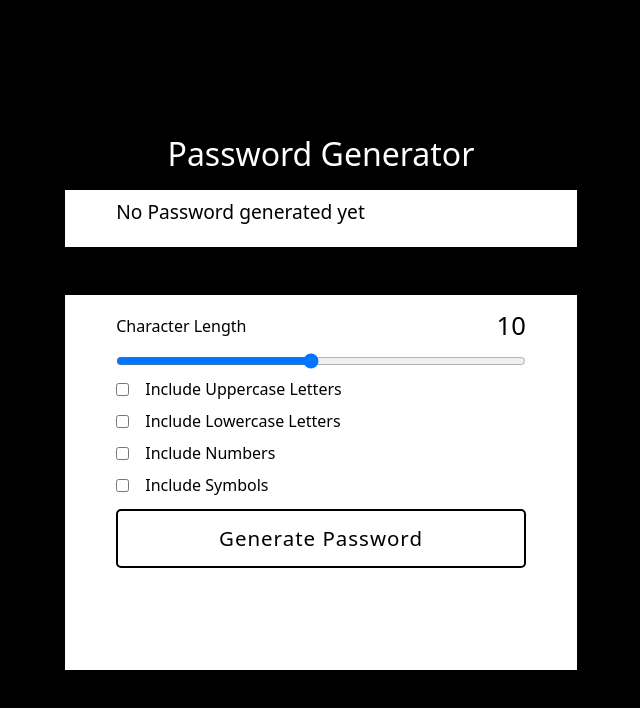
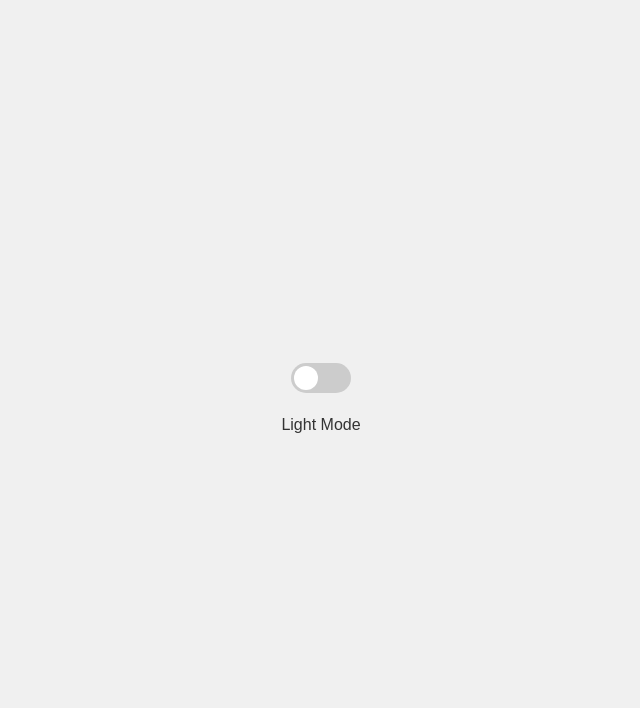
Before and after one commit to belbelbelbel/freetime-project, a React (Vite) app: page / in a window 1280 px wide. Shown: the top 708 px of the page, without its empty margins (319-959 px from the left). Built offline with nearby package versions, Linux system fonts and the light colour scheme.

Commit message:
debugged the errors

```diff
--- a/package.json
+++ b/package.json
@@ -10,6 +10,7 @@
     "preview": "vite preview"
   },
   "dependencies": {
+    "framer-motion": "^11.3.30",
     "react": "^18.3.1",
     "react-dom": "^18.3.1",
     "react-icons": "^5.3.0"
--- a/src/App.tsx
+++ b/src/App.tsx
@@ -1,7 +1,11 @@
 import './App.css'
-import { RandomPassword } from './Component/RandomPassword'
-import { Todo } from './Component/Todo'
+// import { RandomPassword } from './Component/RandomPassword'
+// import { SlideTabsExample } from './Component/SlideTabs'
+// import { Todo } from './Component/Todo'
+import { DarkMode } from './DarkMode';
 function App() {
+
+
   const FindTheThirdHighest = (a:number[]) => {
     if (a.length < 3) {
       alert('The array must contain at least three numbers')
@@ -34,7 +38,9 @@ function App() {
     <>
       <div>
         {/* <Todo /> */}
-        <RandomPassword/>
+        {/* <RandomPassword/> */}
+        {/* <SlideTabsExample/> */}
+        <DarkMode/>
       </div>
     </>
   )
--- /dev/null
+++ b/src/Component/SlideTabs.tsx
@@ -0,0 +1,73 @@
+import { useRef, useState } from "react";
+import { motion } from "framer-motion";
+
+export const SlideTabsExample = () => {
+  return (
+    <div className="bg-neutral-100 py-20">
+      <SlideTabs />
+    </div>
+  );
+};
+
+const SlideTabs = () => {
+  const [position, setPosition] = useState({
+    left: 0,
+    width: 0,
+    opacity: 0,
+  });
+
+  return (
+    <ul
+      onMouseLeave={() => {
+        setPosition((pv) => ({
+          ...pv,
+          opacity: 0,
+        }));
+      }}
+      className="relative mx-auto flex w-fit rounded-full border-2 border-black bg-white p-1"
+    >
+      <Tab setPosition={setPosition}>Home</Tab>
+      <Tab setPosition={setPosition}>Pricing</Tab>
+      <Tab setPosition={setPosition}>Features</Tab>
+      <Tab setPosition={setPosition}>Docs</Tab>
+      <Tab setPosition={setPosition}>Blog</Tab>
+
+      <Cursor position={position} />
+    </ul>
+  );
+};
+
+const Tab = ({ children, setPosition }:any) => {
+  const ref = useRef<any>(null);
+
+  return (
+    <li
+      ref={ref}
+      onMouseEnter={() => {
+        if (!ref?.current) return;
+
+        const { width } = ref.current.getBoundingClientRect();
+
+        setPosition({
+          left: ref.current.offsetLeft,
+          width,
+          opacity: 1,
+        });
+      }}
+      className="relative z-10 block cursor-pointer px-3 py-1.5 text-xs uppercase text-white mix-blend-difference md:px-5 md:py-3 md:text-base"
+    >
+      {children}
+    </li>
+  );
+};
+
+const Cursor = ({ position }:any) => {
+  return (
+    <motion.li
+      animate={{
+        ...position,
+      }}
+      className="absolute z-0 h-7 rounded-full bg-black md:h-12"
+    />
+  );
+};
--- a/src/Component/Todo.tsx
+++ b/src/Component/Todo.tsx
@@ -1,4 +1,4 @@
-import React, { ChangeEvent, KeyboardEvent, useState } from 'react'
+import  { ChangeEvent, KeyboardEvent, useState } from 'react'
 
 interface Task {
     id: number;
@@ -72,7 +72,9 @@ export const Todo = () => {
         return thirdnumber;
     }
 
-    const arrays = [10, 12, 13, 15, 34, 100];
+    console.log(thirdHighest)
+
+    // const arrays = [10, 12, 13, 15, 34, 100];
     // console.log(thirdHighest(arrays));
     return (
         <div>
--- /dev/null
+++ b/src/DarkMode.css
@@ -0,0 +1,67 @@
+/* App.css */
+
+body {
+    margin: 0;
+    font-family: Arial, sans-serif;
+  }
+
+  .app {
+    height: 100vh;
+    display: flex;
+    justify-content: center;
+    align-items: center;
+    flex-direction: column;
+    transition: background-color 0.3s ease, color 0.3s ease;
+  }
+
+  .light-mode {
+    background-color: #f0f0f0;
+    color: #333;
+  }
+
+  .dark-mode {
+    background-color: #333;
+    color: #f0f0f0;
+  }
+
+  .toggle-container {
+    display: flex;
+    justify-content: center;
+    align-items: center;
+    margin-bottom: 20px;
+  }
+
+  .toggle-input {
+    display: none;
+  }
+
+  .toggle-label {
+    display: flex;
+    align-items: center;
+    width: 60px;
+    height: 30px;
+    background-color: #ccc;
+    border-radius: 50px;
+    position: relative;
+    cursor: pointer;
+    transition: background-color 0.3s ease;
+  }
+
+  .toggle-circle {
+    position: absolute;
+    top: 3px;
+    left: 3px;
+    width: 24px;
+    height: 24px;
+    background-color: #fff;
+    border-radius: 50%;
+    transition: transform 0.5s ease;
+  }
+
+  .toggle-input:checked + .toggle-label {
+    background-color: #555;
+  }
+
+  .toggle-input:checked + .toggle-label .toggle-circle {
+    transform: translateX(30px);
+  }
--- /dev/null
+++ b/src/DarkMode.tsx
@@ -0,0 +1,25 @@
+import { useState } from 'react'
+import "../src/DarkMode.css"
+export const DarkMode = () => {
+    const [isDarkMode, setIsDarkMode] = useState(false);
+    const handleToggle = () => {
+        setIsDarkMode(!isDarkMode);
+    }
+    return (
+        <div className={`app ${isDarkMode ? "dark-mode" : "light-mode"}`}>
+            <div className="toggle-container">
+                <input
+                    type="checkbox"
+                    id="toggle"
+                    className="toggle-input"
+                    checked={isDarkMode}
+                    onChange={handleToggle}
+                />
+                <label htmlFor="toggle" className="toggle-label">
+                    <span className="toggle-circle"></span>
+                </label>
+            </div>
+            <h1>{isDarkMode ? "Dark Mode" : "Light Mode"}</h1>
+        </div>
+    )
+}
```
Also changed, not shown: src/Component/RandomPassword.tsx (line endings or trailing spaces), 1 other file (tests, documents, lock files or other folders).
